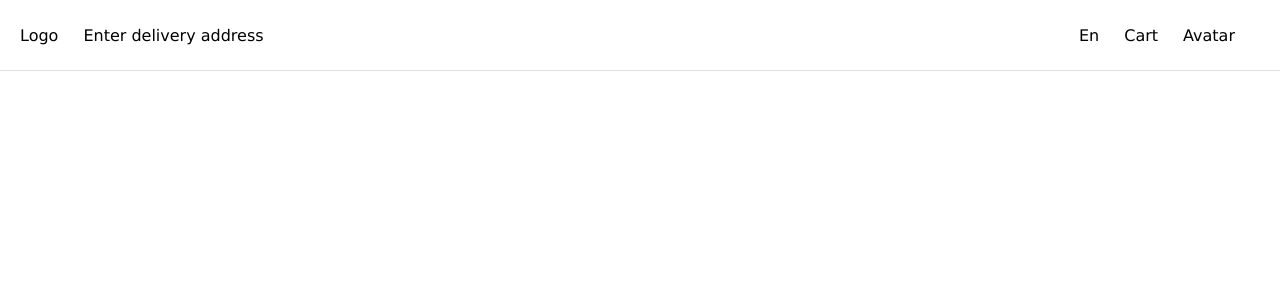
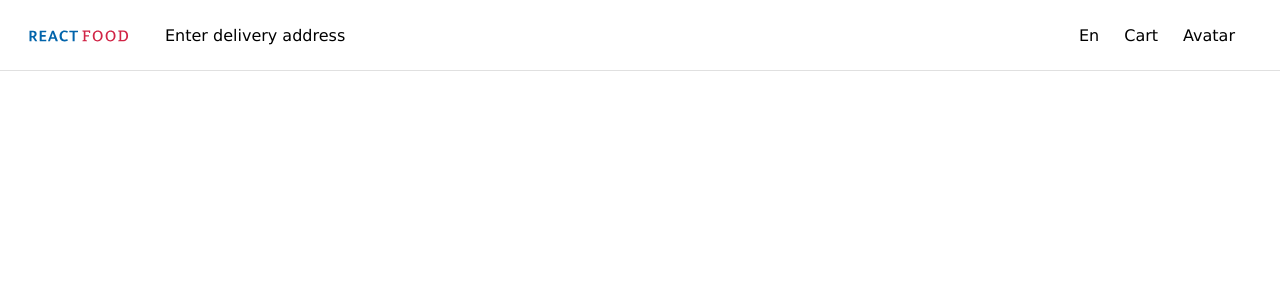
Before and after one commit to S-404/react-food, a React (Create React App) app: page / in a window 1280 px wide. Shown: the top 300 px of the page. Built offline with nearby package versions, Linux system fonts and the light colour scheme.

Commit message:
update Logo.jsx - add logo.svg

```diff
--- a/src/components/UI/logo/Logo.jsx
+++ b/src/components/UI/logo/Logo.jsx
@@ -1,9 +1,10 @@
 import React from 'react';
-
+import './logo.scss'
+import logo from '../../../assets/logo/react-food-logo.svg'
 const Logo = () => {
     return (
-        <div>
-            Logo
+        <div className='logo'>
+            <img className='logo_img' src={logo} alt='react-food'/>
         </div>
     );
 };
--- /dev/null
+++ b/src/components/UI/logo/logo.scss
@@ -0,0 +1,5 @@
+.logo{
+  .logo_img{
+    width: 120px;
+  }
+}
```
Also changed, not shown: src/assets/logo/react-food-logo.svg (added).
